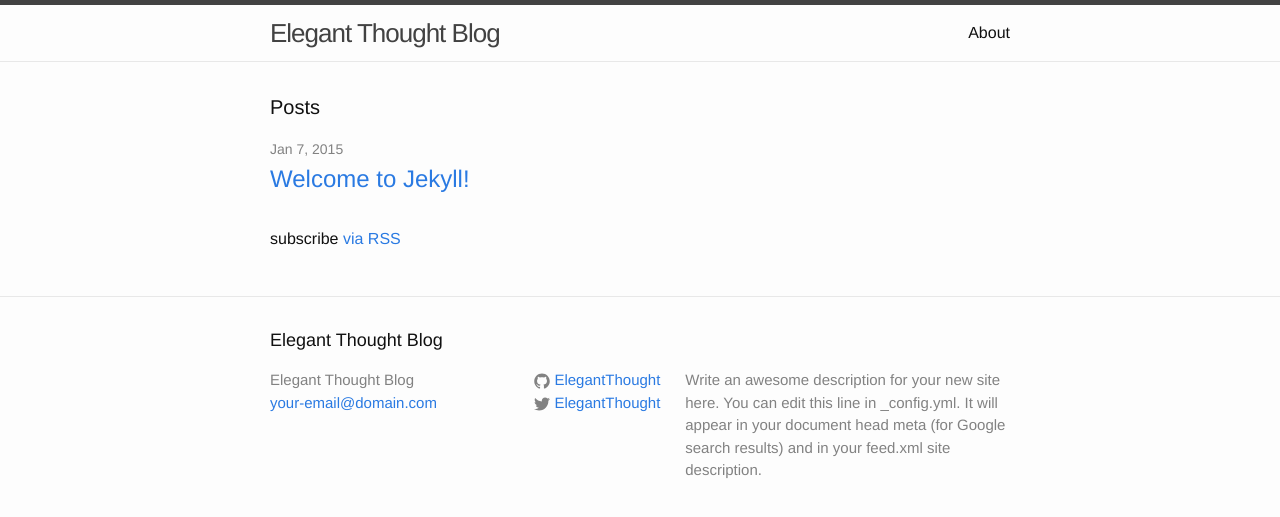
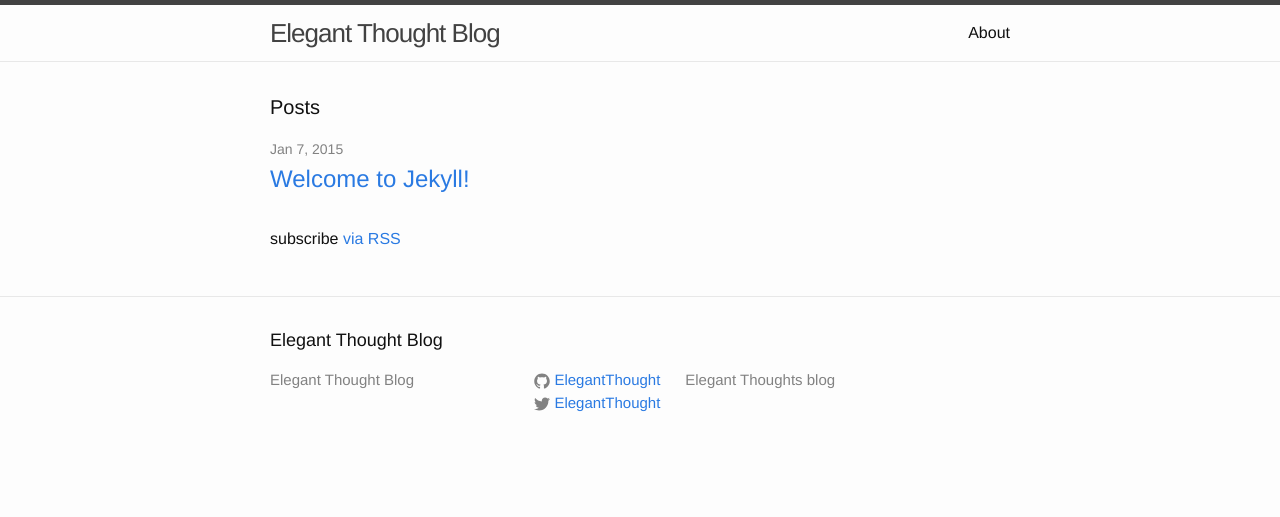
Before and after one commit to ElegantThought/ElegantThought.github.io, a Jekyll site: the page built from index.html, in a window 1280 px wide. Shown: the top 517 px of the page. Built offline with Jekyll 4.4.1, drawn with Linux system fonts in a browser that asks for light colours.

Commit message:
update description

```diff
--- a/_config.yml
+++ b/_config.yml
@@ -1,10 +1,8 @@
 # Site settings
 title: Elegant Thought Blog
-email: your-email@domain.com
-description: > # this means to ignore newlines until "baseurl:"
-  Write an awesome description for your new site here. You can edit this
-  line in _config.yml. It will appear in your document head meta (for
-  Google search results) and in your feed.xml site description.
+email: ""
+description: >
+ Elegant Thoughts blog
 baseurl: "" # the subpath of your site, e.g. /blog/
 url: "http://blog.elegantthought.com" # the base hostname & protocol for your site
 twitter_username: ElegantThought
```
